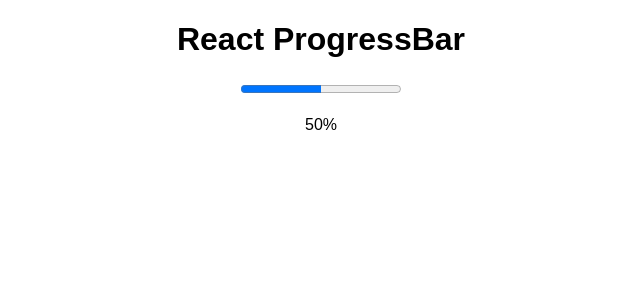
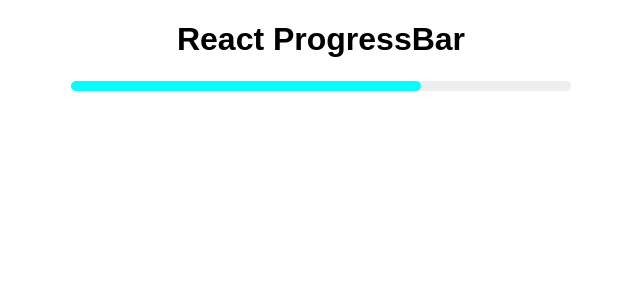
Before and after one commit to AravindMurgan/dynamicProgressBar, a React (Create React App) app: page / in a window 1280 px wide. Shown: the top 300 px of the page, without its empty margins (319-959 px from the left). Built offline with nearby package versions, Linux system fonts and the light colour scheme.

Commit message:
bug-fixing

```diff
--- a/src/App.js
+++ b/src/App.js
@@ -1,12 +1,25 @@
-import { useState } from "react";
+import { useEffect, useState } from "react";
 import ProgressBar from "./progressBar/ProgressBar";
 import "./styles.css";
 
 export default function App() {
   const [value, setValue] = useState(0);
+  useEffect(() => {
+    const interval = setInterval(() => {
+      setValue((prevState) => {
+        let newVal = prevState + 10;
+
+        if (newVal === 100) {
+          clearInterval(interval);
+        }
+
+        return newVal;
+      });
+    }, 1000);
+  }, []);
   return (
     <div className="App">
-      <ProgressBar color="light-orange" width="300px" value={value} max="100" />
+      <ProgressBar color="#00FFFF" width="500px" value={value} max="100" />
     </div>
   );
 }
--- a/src/progressBar/ProgressBar.js
+++ b/src/progressBar/ProgressBar.js
@@ -1,15 +1,46 @@
 import React from "react";
+import PropTypes from "prop-types";
+import Styled from "styled-components";
 
-function ProgressBar() {
+const Container = Styled.div`
+   progress[value] {
+    width: ${(props) => props.width};
+
+    -webkit-appearance: none;
+    appearance: none;
+  }
+
+  progress[value]::-webkit-progress-bar {
+    height: 10px;
+    border-radius: 20px;
+    background-color: #eee;
+  }
+
+  progress[value]::-webkit-progress-value {
+    height: 10px;
+    border-radius: 20px;
+    background-color: ${(props) => props.color};
+  }
+
+`;
+
+function ProgressBar({ color, width, value, max }) {
   return (
-    <>
+    <Container color={color} width={width}>
       <h1>React ProgressBar</h1>
-      <progress value="50" max="100" />
+      <progress value={value} max={max} />
       <br />
       <br />
-      <span>50%</span>
-    </>
+      <span></span>
+    </Container>
   );
 }
 
+ProgressBar.propTypes = {
+  color: PropTypes.string,
+  width: PropTypes.string,
+  value: PropTypes.number.isRequired,
+  max: PropTypes.number
+};
+
 export default ProgressBar;
```
Also changed, not shown: package.json (+13 -3 lines).
